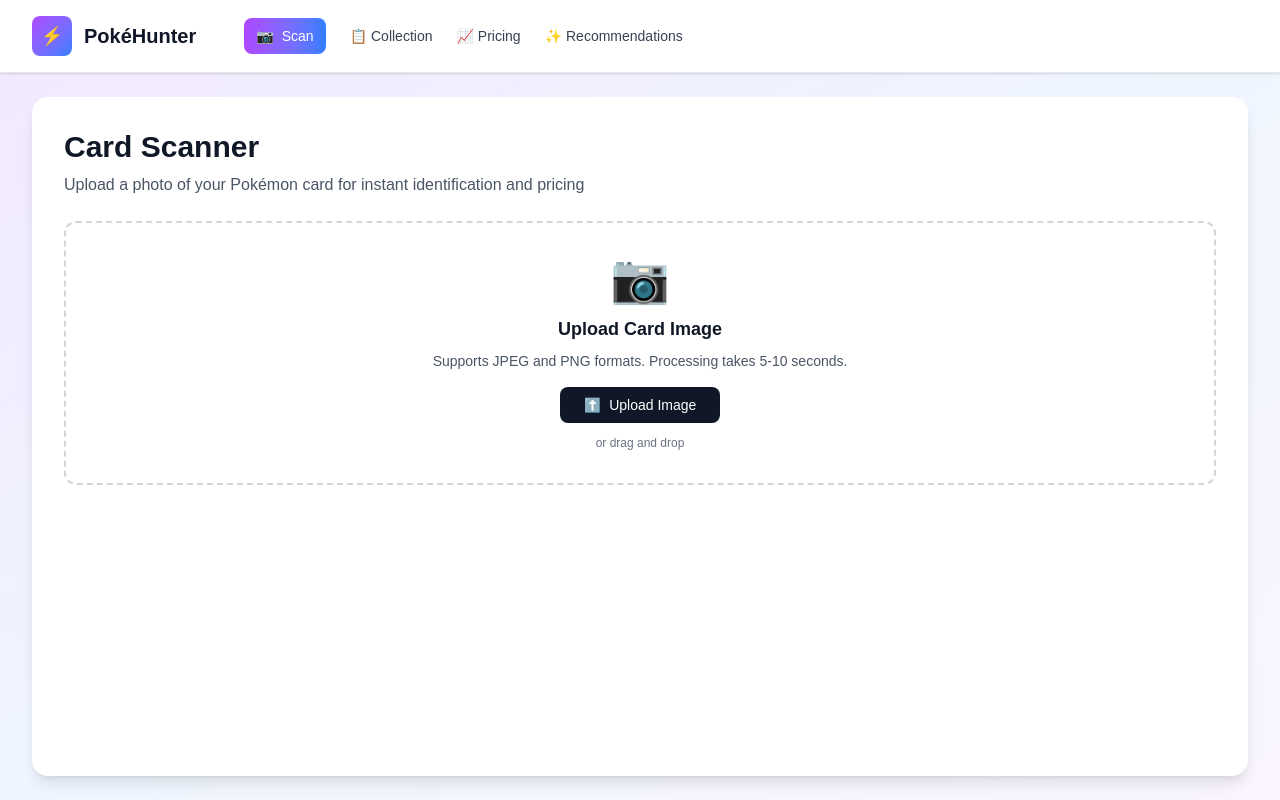
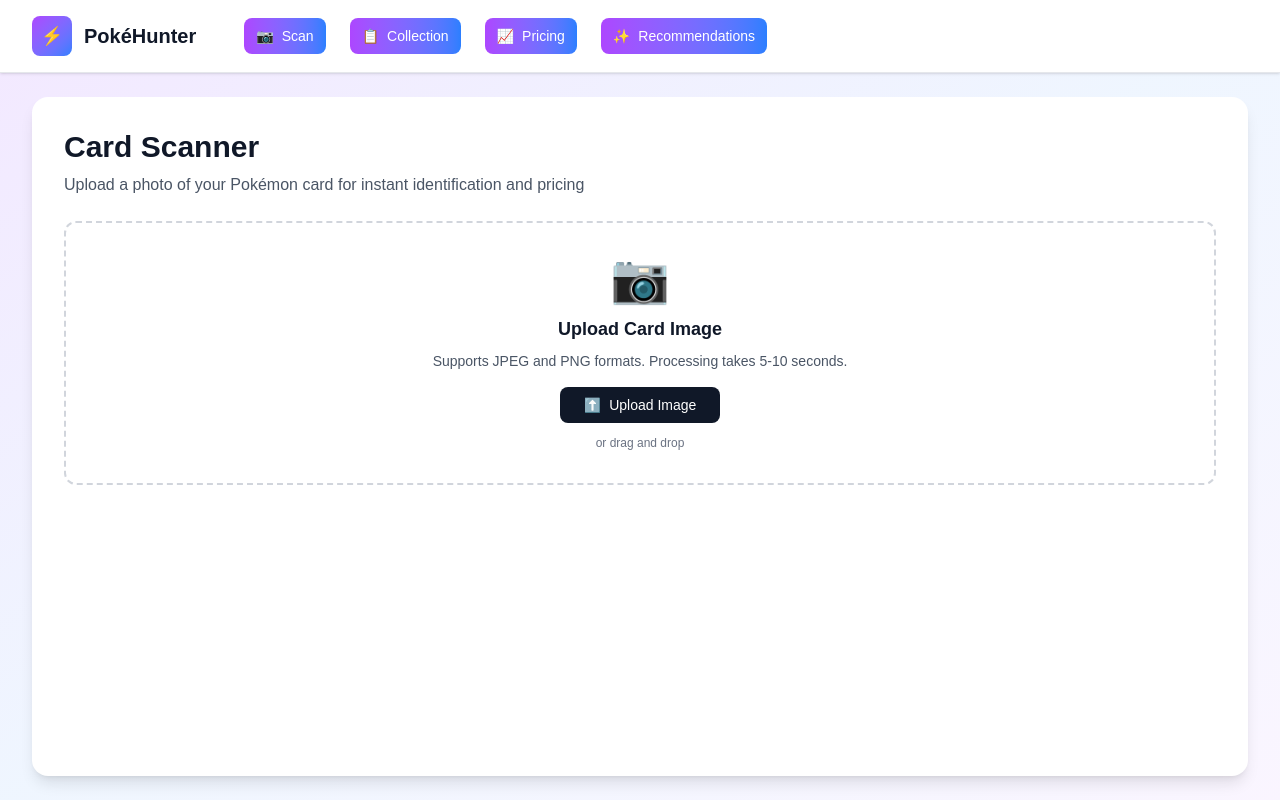
Before and after one commit to xgarcia17/PokeHunter, a Next.js app in the folder frontend/: page / in a window 1280 px wide. Built offline with nearby package versions, Linux system fonts and the light colour scheme.

Commit message:
feat: extract navbar code into NavBar component; not yet functional

```diff
--- a/frontend/src/app/page.tsx
+++ b/frontend/src/app/page.tsx
@@ -1,35 +1,10 @@
-export default function Home() {
+import NavBar from "@/components/navbar";
+
+export default function ScannerPag() {
   return (
     <div className="h-screen bg-gradient-to-br from-purple-100 via-blue-50 to-purple-50 flex flex-col overflow-hidden">
       {/* Navigation Bar */}
-      <nav className="bg-white shadow-sm border-b border-gray-200 flex-shrink-0">
-        <div className="max-w-7xl mx-auto px-8 py-4 flex items-center gap-12">
-          {/* Logo */}
-          <div className="flex items-center gap-3">
-            <div className="w-10 h-10 rounded-lg bg-gradient-to-br from-purple-500 to-blue-500 flex items-center justify-center text-white font-bold text-lg">
-              ⚡
-            </div>
-            <span className="text-xl font-bold text-gray-900">PokéHunter</span>
-          </div>
-
-          {/* Navigation Items */}
-          <div className="flex gap-6 text-sm">
-            <button className="flex items-center gap-2 px-3 py-2 bg-gradient-to-r from-purple-500 to-blue-500 text-white rounded-lg font-medium hover:shadow-lg transition-shadow">
-              <span>📷</span> Scan
-            </button>
-            <button className="text-gray-700 font-medium hover:text-gray-900 transition-colors">
-              📋 Collection
-            </button>
-            <button className="text-gray-700 font-medium hover:text-gray-900 transition-colors">
-              📈 Pricing
-            </button>
-            <button className="text-gray-700 font-medium hover:text-gray-900 transition-colors">
-              ✨ Recommendations
-            </button>
-          </div>
-        </div>
-      </nav>
-
+      <NavBar />
       {/* Main Content */}
       <main className="flex-1 overflow-auto max-w-7xl mx-auto w-full px-8 py-6">
         <div className="bg-white rounded-2xl shadow-lg p-8 h-full">
--- /dev/null
+++ b/frontend/src/components/navbar.tsx
@@ -0,0 +1,29 @@
+export default function NavBar() {
+    return (
+        <nav className="bg-white shadow-sm border-b border-gray-200 flex-shrink-0">
+            <div className="max-w-7xl mx-auto px-8 py-4 flex items-center gap-12">
+                {/* Logo */}
+                <div className="flex items-center gap-3">
+                    <div className="w-10 h-10 rounded-lg bg-gradient-to-br from-purple-500 to-blue-500 flex items-center justify-center text-white font-bold text-lg">
+                    ⚡
+                    </div>
+                    <span className="text-xl font-bold text-gray-900">PokéHunter</span>
+                </div>
+                <div className="flex gap-6 text-sm ">
+                    <button className="flex items-center gap-2 px-3 py-2 bg-gradient-to-r from-purple-500 to-blue-500 text-white rounded-lg font-medium hover:shadow-lg transition-shadow">
+                        <span>📷</span> Scan
+                    </button>
+                    <button className="flex items-center gap-2 px-3 py-2 bg-gradient-to-r from-purple-500 to-blue-500 text-white rounded-lg font-medium hover:shadow-lg transition-shadow">
+                        <span>📋</span> Collection
+                    </button>
+                    <button className="flex items-center gap-2 px-3 py-2 bg-gradient-to-r from-purple-500 to-blue-500 text-white rounded-lg font-medium hover:shadow-lg transition-shadow">
+                        <span>📈</span> Pricing
+                    </button>
+                    <button className="flex items-center gap-2 px-3 py-2 bg-gradient-to-r from-purple-500 to-blue-500 text-white rounded-lg font-medium hover:shadow-lg transition-shadow">
+                        <span>✨</span> Recommendations
+                    </button>
+                </div>
+            </div>
+        </nav>
+    )
+}
```
